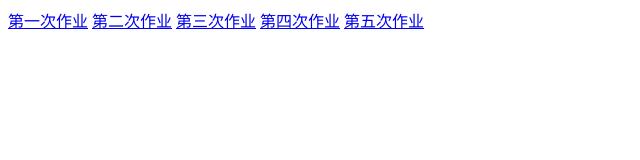
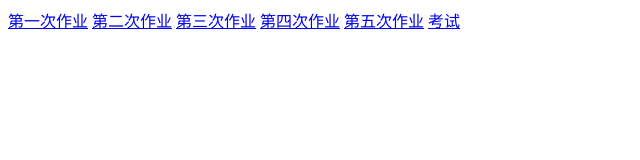
Before and after one commit to qzb20203007/qzb20203007, a plain HTML site: page index.html in a window 1280 px wide. Shown: the full height of the page, 0-640 px from the left. Drawn offline with Linux system fonts and the light colour scheme.

Commit message:
Update index.html

```diff
--- a/index.html
+++ b/index.html
@@ -11,5 +11,6 @@
 	 <a href="作业/qzb3.html">第三次作业</a>
 	 <a href="#">第四次作业</a>
 	 <a href="#">第五次作业</a>
+	 <a href="作业/ks3.html">考试</a>
  </body>
 </html>
```
